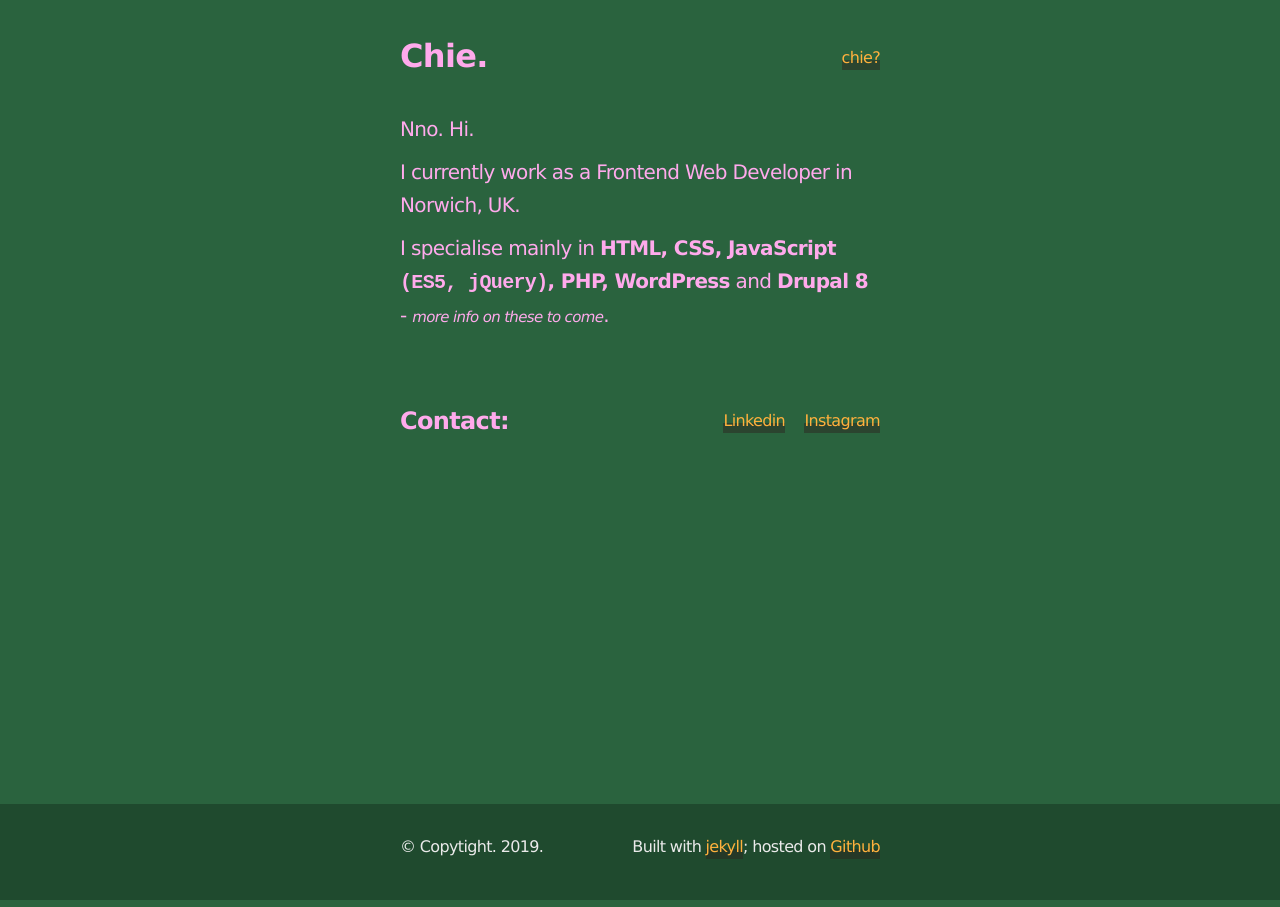
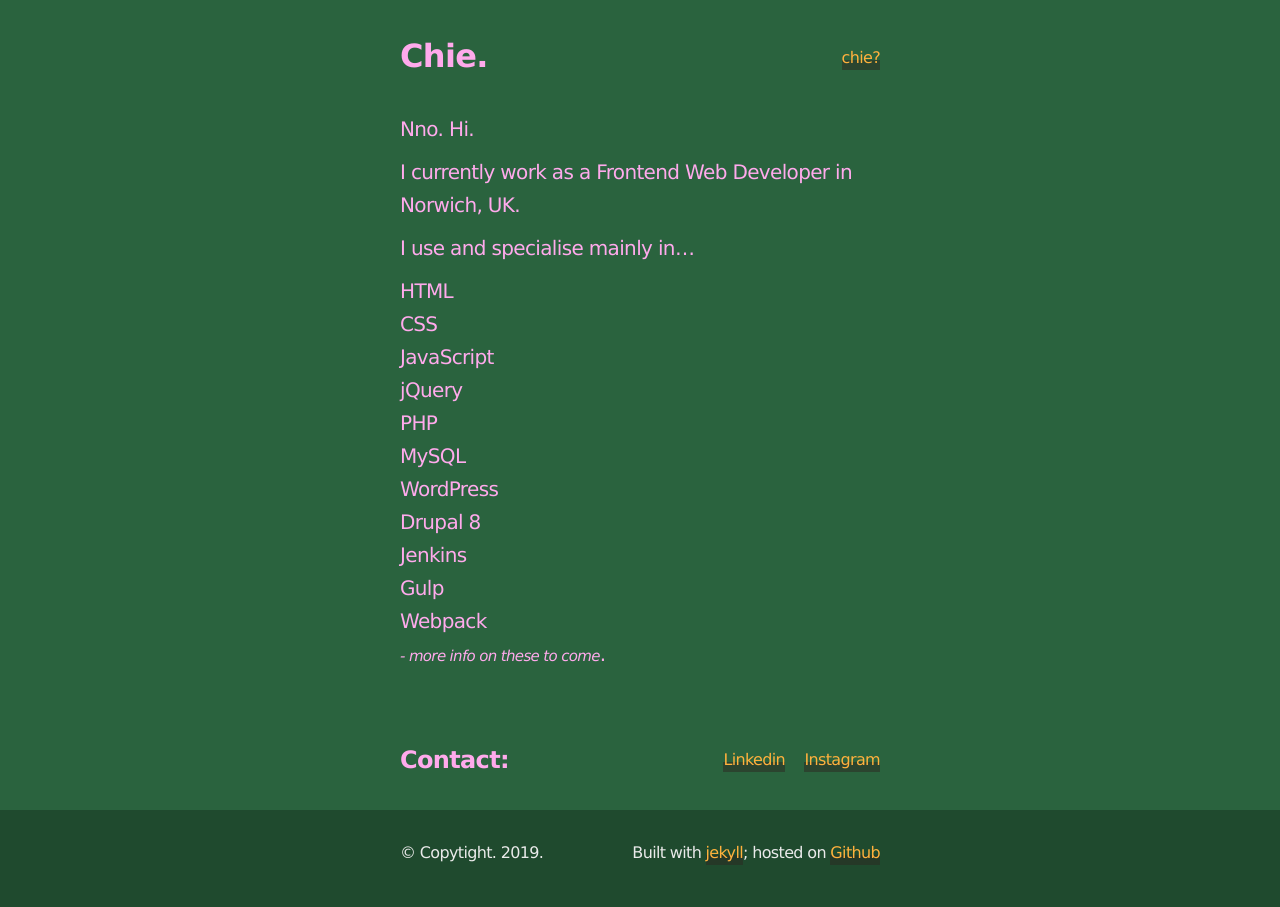
Before and after one commit to chiich/portfolio, a Jekyll site: the page built from index.md, in a window 1280 px wide. Built offline with Jekyll 4.4.1, drawn with Linux system fonts in a browser that asks for light colours; nearby versions of some CDN libraries; some web fonts are replaced.

Commit message:
content mod attmept #1

```diff
--- a/index.md
+++ b/index.md
@@ -5,4 +5,19 @@ Nno. Hi.
 
 I currently work as a Frontend Web Developer in Norwich, UK.
 
-I specialise mainly in **HTML, CSS, JavaScript `(ES5, jQuery)`, PHP, WordPress** and **Drupal 8** - _more info on these to come_.
+I use and specialise mainly in...
+
+{:.skills}
+- HTML
+- CSS
+- JavaScript
+- jQuery
+- PHP
+- MySQL
+- WordPress
+- Drupal 8
+- Jenkins
+- Gulp
+- Webpack
+
+_- more info on these to come_.
```
